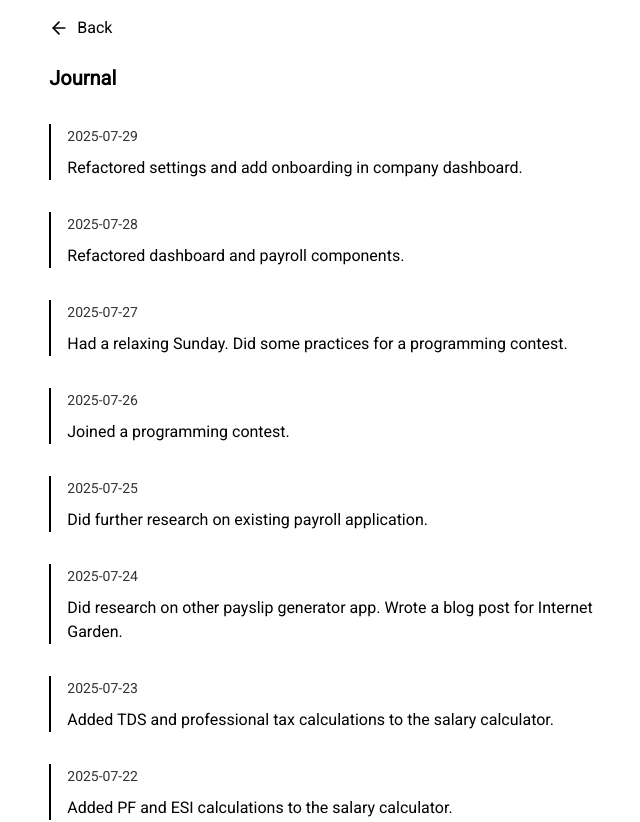
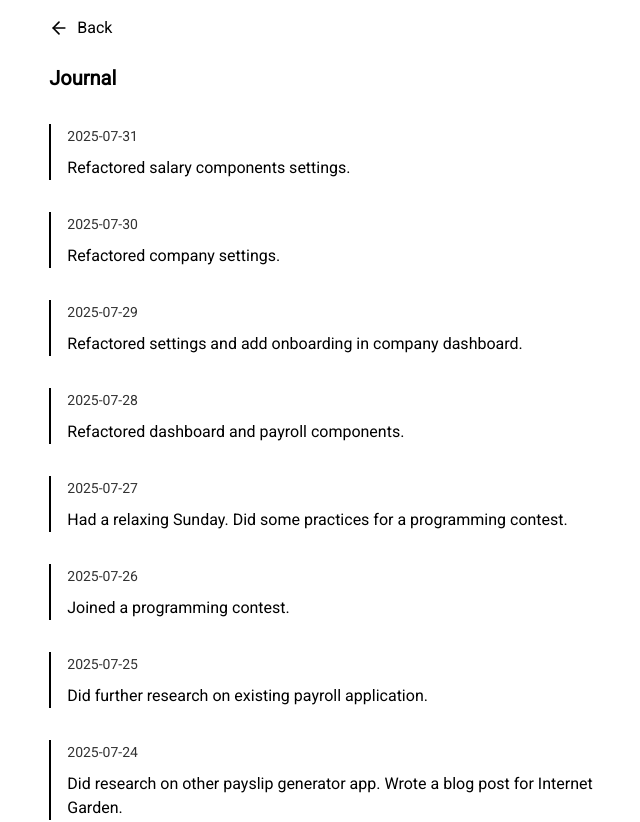
Before and after one commit to minamicode/minamicode.com, a Next.js app: page /journal in a window 1280 px wide. Shown: the top 822 px of the page, without its empty margins (292-932 px from the left). Built offline with nearby package versions, Linux system fonts and the light colour scheme.

Commit message:
add a journal entry

```diff
--- a/src/app/_components/JournalEntries.tsx
+++ b/src/app/_components/JournalEntries.tsx
@@ -6,6 +6,14 @@ type JournalEntry = {
 };
 
 const entries: JournalEntry[] = [
+  {
+    date: "2025-07-31",
+    text: "Refactored salary components settings.",
+  },
+  {
+    date: "2025-07-30",
+    text: "Refactored company settings.",
+  },
   {
     date: "2025-07-29",
     text: "Refactored settings and add onboarding in company dashboard.",
```
